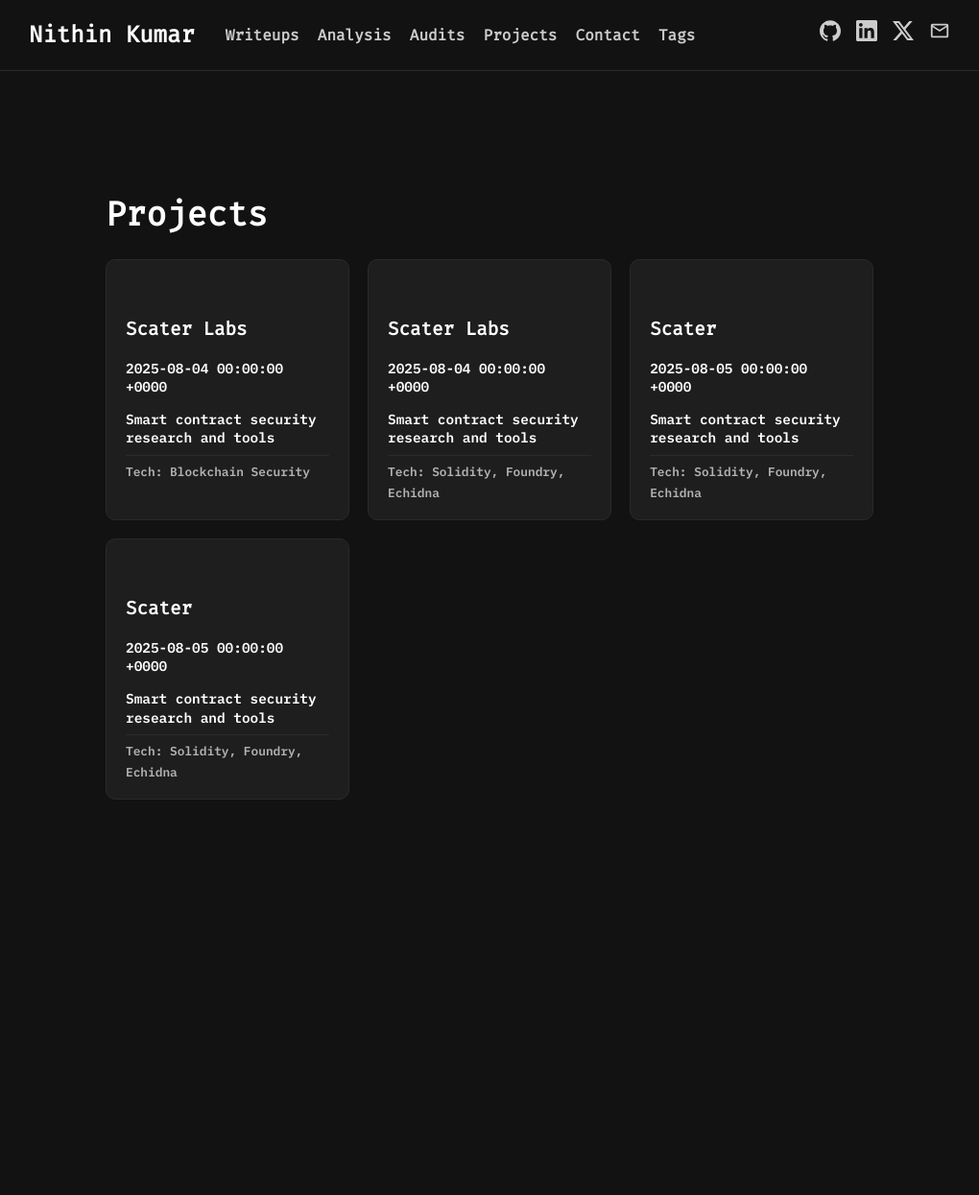
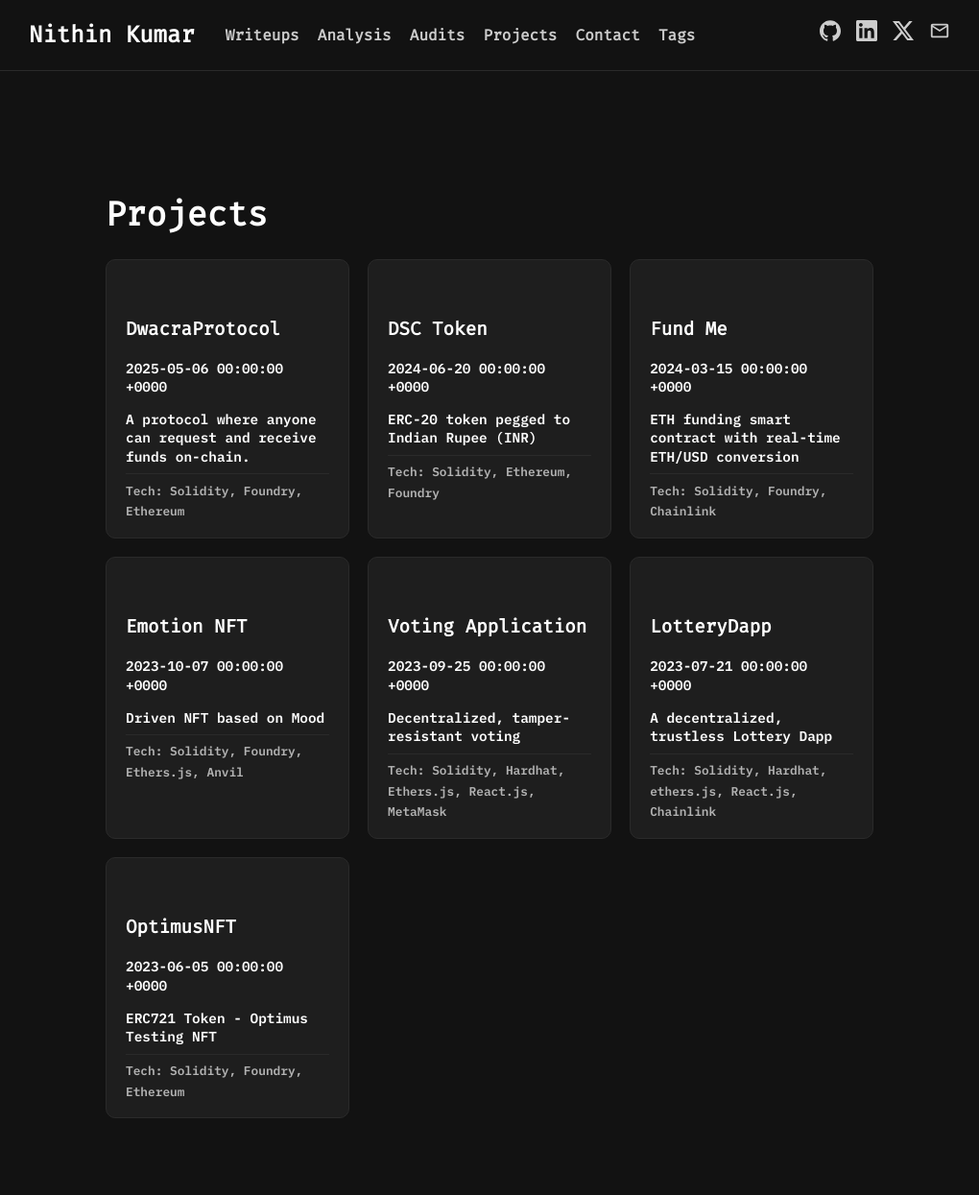
Before and after one commit to BLOCK-PROGRAMR/THE_5C4T3R, a Jekyll site: the page built from projects.md, in a window 1280 px wide. Shown: the whole page at 96% size, without its empty margins (130-1150 px from the left). Built offline with Jekyll 4.4.1, drawn with Linux system fonts in a browser that asks for light colours; before the commit the page ends 913 px from its top, so only the background shows below that.

Commit message:
Adding new projects

```diff
--- /dev/null
+++ b/_projects/DSCToken.md
@@ -0,0 +1,39 @@
+---
+title: "DSC Token"
+description: "ERC-20 token pegged to Indian Rupee (INR)"
+date: 2024-06-20
+tech: ["Solidity", "Ethereum",'Foundry']
+layout: default
+---
+
+# DSC Token — INR-Pegged ERC-20
+
+## Overview
+**DSC Token** is a custom **ERC-20** cryptocurrency built on the Ethereum blockchain.
+It is designed to maintain a **1:1 value peg with the Indian Rupee (INR)** while remaining fully decentralized.
+
+---
+
+## Key Features
+- **ERC-20 Standard** — Compatible with wallets, exchanges, and DeFi protocols.
+- **INR Peg** — Value is tied to the Indian Rupee for stability.
+- **Decentralized** — Operates without central control.
+- **Ethereum Native** — Secure and transparent transactions.
+
+---
+
+## Use Cases
+- Stable medium of exchange in INR terms.
+- Payments in decentralized applications.
+- Hedge against crypto market volatility for INR users.
+
+---
+
+## Tech Stack
+- **Solidity** — Smart contract implementation.
+- **Ethereum** — Blockchain network for deployment.
+- **ERC-20** — Token standard for compatibility.
+
+---
+
+💻 [Github](https://github.com/BLOCK-PROGRAMR/DSC)
--- /dev/null
+++ b/_projects/DecentralizedVoting.md
@@ -0,0 +1,50 @@
+---
+title: "Voting Application"
+description: "Decentralized, tamper-resistant voting"
+date: 2023-09-25
+tech: ["Solidity", "Hardhat", "Ethers.js", "React.js", "MetaMask"]
+layout: default
+---
+
+# Voting Application — On-Chain Secure Election
+
+## Overview
+The **Voting Application** is a blockchain-based election system that records every vote directly on Ethereum.
+It supports two fixed candidates — **YCP** and **TDP** — and ensures results cannot be altered after deployment.
+Users connect with **MetaMask** to vote, and results are viewable in real time.
+
+---
+
+## Key Features
+- **Immutable Candidates** — Candidate list is set at deployment and cannot be changed.
+- **One Vote per Address** — Smart contract blocks double voting using a voter tracking mapping.
+- **Transparent Results** — Anyone can view vote counts on-chain without a middleman.
+- **No Admin Control** — No reset, override, or privileged vote functions exist.
+- **MetaMask + React Frontend** — Simple UI for voting and viewing live tallies.
+
+---
+
+## Security Highlights
+- **Vote Integrity** — All votes are permanent and public on-chain records.
+- **Double-Vote Prevention** — Once an address votes, further attempts revert.
+- **Admin Abuse Prevention** — Contract ownership is renounced after deployment.
+- **DoS Resistance** — No heavy loops in voting or tallying; all reads are O(1).
+
+---
+
+## Limitations
+- **Sybil Attacks** — One address = one vote, but multiple addresses can be created without identity checks.
+- **Public Votes** — No privacy; votes are linked to Ethereum addresses.
+
+---
+
+## Tech Stack
+- Solidity — Voting logic.
+- Hardhat — Development & testing.
+- Ethers.js — Blockchain interaction.
+- React.js + Tailwind CSS — Frontend display.
+- MetaMask — Authentication & signing.
+
+---
+
+🔗 [GitHub Repository](https://github.com/BLOCK-PROGRAMR/Block-vote)
--- /dev/null
+++ b/_projects/DwacraProtocol.md
@@ -0,0 +1,25 @@
+---
+title: "DwacraProtocol"
+description: "A protocol where anyone can request and receive funds on-chain."
+date: 2025-05-06
+tech: ["Solidity", "Foundry", "Ethereum"]
+layout: default
+---
+
+# DwacraProtocol — Open Access Funding
+
+## Overview
+**DwacraProtocol** is a decentralized smart contract system that allows **any user to request and receive funds directly on-chain**.
+The protocol is designed for **open, permissionless financial aid** without intermediaries.
+
+---
+
+
+## Planned Features
+- **Open Funding** — No KYC or intermediaries.
+- **Transparent Transactions** — All fund flows are visible on Ethereum.
+- **Security Controls** — Prevent abuse while keeping the protocol open.
+
+---
+
+💻 Code updates and documentation coming soon.
--- /dev/null
+++ b/_projects/EmotionNFT.md
@@ -0,0 +1,13 @@
+---
+title: "Emotion NFT"
+description: "Driven NFT based on Mood"
+date: 2023-10-07
+tech: ["Solidity", "Foundry", "Ethers.js", "Anvil"]
+layout: default
+---
+
+**Emotion NFT** is an on-chain NFT project where users can mint tokens based on their current mood or emotion.
+Each NFT’s metadata and traits are generated dynamically, ensuring uniqueness and tamper-proof storage.
+The project is built with **Solidity** for the smart contract, tested using **Foundry**, and deployed via **Anvil**.
+
+🔗 [GitHub Repository](https://github.com/BLOCK-PROGRAMR/Emotion-NFT)
--- /dev/null
+++ b/_projects/FundMe.md
@@ -0,0 +1,49 @@
+---
+title: "Fund Me"
+description: "ETH funding smart contract with real-time ETH/USD conversion"
+date: 2024-03-15
+tech: ["Solidity", "Foundry", "Chainlink"]
+layout: default
+---
+
+# Fund Me — ETH Crowdfunding with Price Feeds
+
+## Overview
+**Fund Me** is a Solidity-based smart contract that accepts ETH contributions and calculates their USD value in real time using a **Chainlink ETH/USD price feed**.
+It is built and deployed using **Foundry** — a fast, modular Ethereum development toolkit written in Rust.
+
+---
+
+## Key Features
+- **Fund Contract** — Users send ETH via the `fund()` function.
+- **USD Conversion** — Real-time price data from Chainlink oracles.
+- **Owner Withdraw** — Only the contract owner can withdraw collected funds.
+- **Minimum Funding Requirement** — Enforces a minimum USD amount before accepting contributions.
+
+---
+
+## Tech Stack
+- **Solidity** — Smart contract logic.
+- **Foundry** — Development, testing, and deployment.
+- **Chainlink Price Feeds** — ETH/USD conversion.
+- **Sepolia Testnet** — Deployment and testing network.
+
+---
+
+## Security Highlights
+- **Access Control** — Only the owner can withdraw funds.
+- **Price Feed Validation** — Reliable Chainlink oracle data.
+- **Gas Efficiency** — Optimized contract structure.
+- **Test Coverage** — Unit tests for funding, withdrawal, and price conversion logic.
+
+---
+
+## Typical Workflow
+1. **Fund** — User calls `fund()` with ETH.
+2. **Price Check** — Contract checks USD value using Chainlink.
+3. **Store Contribution** — Records sender and amount.
+4. **Withdraw** — Owner retrieves total funds.
+
+---
+
+📦 [Github](https://github.com/BLOCK-PROGRAMR/FundTest)
--- /dev/null
+++ b/_projects/LotteryDapp.md
@@ -0,0 +1,52 @@
+---
+title: "LotteryDapp"
+description: "A decentralized, trustless Lottery Dapp"
+date: 2023-07-21
+tech: ["Solidity", "Hardhat", "ethers.js", "React.js", "Chainlink"]
+layout: default
+---
+
+# LotteryDapp — Secure, Fair Blockchain Lottery
+
+## Overview
+**LotteryDapp** is a blockchain-based lottery where players join by paying an entry fee.
+At set intervals, a random winner is picked using **Chainlink VRF**, ensuring results are provably fair.
+No central authority controls the draw or payouts — all logic runs in a public smart contract.
+
+---
+
+## Key Features
+- **Provably Fair Randomness** — Winner selected via Chainlink VRF.
+- **Automated Draws** — Supports Chainlink Keepers or manual triggers.
+- **Simple Entry** — Call `enter()` with the entry fee to join.
+- **Full Pot Payout** — Winner receives the collected funds.
+- **Event Tracking** — Emits events for entries, draws, and payouts.
+- **Live Frontend** — React.js UI showing pot size, players, and past winners.
+
+---
+
+## Security Highlights
+- **Randomness Integrity** — No block-based randomness; VRF prevents prediction or manipulation.
+- **Safe Payouts** — Uses Checks-Effects-Interactions pattern with optional pull payments.
+- **Access Control** — Only authorized admin can change key settings; ownership can be renounced.
+- **Gas Safety** — No unbounded loops; player limit keeps transactions efficient.
+- **Recovery Mode** — Handles oracle failure with refund or manual draw options.
+
+---
+
+## Limitations
+- **Sybil Risk** — One address = one entry, but users can create multiple addresses.
+- **Oracle Dependency** — Requires Chainlink VRF for randomness; fallback needed if unavailable.
+
+---
+
+## Tech Stack
+- Solidity — Core lottery logic.
+- Hardhat — Development & testing.
+- Ethers.js — Blockchain interaction.
+- React.js — Frontend UI.
+- Chainlink VRF + Keepers — Randomness & automation.
+
+---
+
+🔗 [GitHub Repository](https://github.com/BLOCK-PROGRAMR/LOTTERYDAP)
--- a/_projects/Mylabs.md
+++ /dev/null
@@ -1,9 +0,0 @@
----
-title: "Scater "
-description: "Smart contract security research and tools"
-date: 2025-08-05
-tech: ["Solidity", "Foundry", "Echidna"]
-layout: default
----
-
-Scater Labs is a research collective where we audit smart contracts, write security tools, and contribute to Web3 security...
--- /dev/null
+++ b/_projects/OptimusNFT.md
@@ -0,0 +1,41 @@
+---
+title: "OptimusNFT"
+description: "ERC721 Token - Optimus Testing NFT"
+date: 2023-06-05
+tech: ["Solidity", "Foundry", "Ethereum"]
+layout: default
+---
+
+# OptimusNFT — Secure ERC-721 Deployment
+
+## Overview
+**OptimusNFT** is a custom **ERC-721** NFT contract built with **Foundry** and deployed on the Ethereum Goerli testnet.
+It integrates with **OpenSea** for marketplace compatibility and focuses on **security-first design** — preventing common NFT vulnerabilities through strict access controls, immutable metadata, and safe minting logic.
+
+---
+
+## Key Features
+- **ERC-721 + ERC-2981** — NFT standard with royalty support.
+- **Safe Public Minting** — Supply cap and price validation.
+- **Marketplace Ready** — IPFS-hosted metadata for decentralization.
+- **Immutable Metadata** — Prevents post-deployment tampering.
+
+---
+
+## Security Highlights
+- **Reentrancy Prevention** — CEI pattern + `nonReentrant`.
+- **Strict Access Control** — `Ownable` for admin functions.
+- **No Unbounded Loops** — Avoids gas DoS risks.
+- **Metadata Protection** — Immutable base URI after deployment.
+
+---
+
+## Tech Stack
+- Solidity — Smart contract logic.
+- Foundry — Development & testing.
+- Ethereum (Goerli) — Deployment network.
+- IPFS — Metadata storage.
+
+---
+
+🔗 [GitHub Repository](https://github.com/BLOCK-PROGRAMR/Optimus_NFT)
--- a/_projects/ScaterLabs.md
+++ /dev/null
@@ -1,14 +0,0 @@
----
-title: "Scater Labs"
-description: "Smart contract security research and tools"
-date: 2025-08-04
-tech: ["Blockchain Security"]
-layout: default
----
-
-
-
-## SCATERLABs
-
-Hii hello this is nithin  I am starting a new company which provides blockchain services mainly security..
-Scater Labs is a research collective where we audit smart contracts, write security tools, and contribute to Web3 security...
--- a/_projects/hello.md
+++ /dev/null
@@ -1,9 +0,0 @@
----
-title: "Scater "
-description: "Smart contract security research and tools"
-date: 2025-08-05
-tech: ["Solidity", "Foundry", "Echidna"]
-layout: default
----
-
-Scater Labs is a research collective where we audit smart contracts, write security tools, and contribute to Web3 security...
--- a/_projects/ndd.md
+++ /dev/null
@@ -1,10 +0,0 @@
----
-title: "Scater Labs"
-description: "Smart contract security research and tools"
-date: 2025-08-04
-tech: ["Solidity", "Foundry", "Echidna"]
-image: /assets/images/scater.png
-layout: default
----
-
-Scater Labs is a research collective where we audit smart contracts, write security tools, and contribute to Web3 security...
--- a/projects.md
+++ b/projects.md
@@ -10,10 +10,11 @@ permalink: /projects/
     {% if site.projects.size == 0 %}
       <p>No projects added yet. Coming soon!</p>
     {% endif %}
-    {% for project in site.projects %}
+    {% assign sorted_projects = site.projects | sort: "date" | reverse %}
+    {% for project in sorted_projects %}
       <a href="{{ project.url | relative_url }}" class="project-box">
         <h2>{{ project.title }}</h2>
-        <p>{{project.date}}</p>
+        <p>{{ project.date }}</p>
         <p>{{ project.description }}</p>
         {% if project.tech %}
           <small><strong>Tech:</strong> {{ project.tech | join: ", " }}</small>
```
